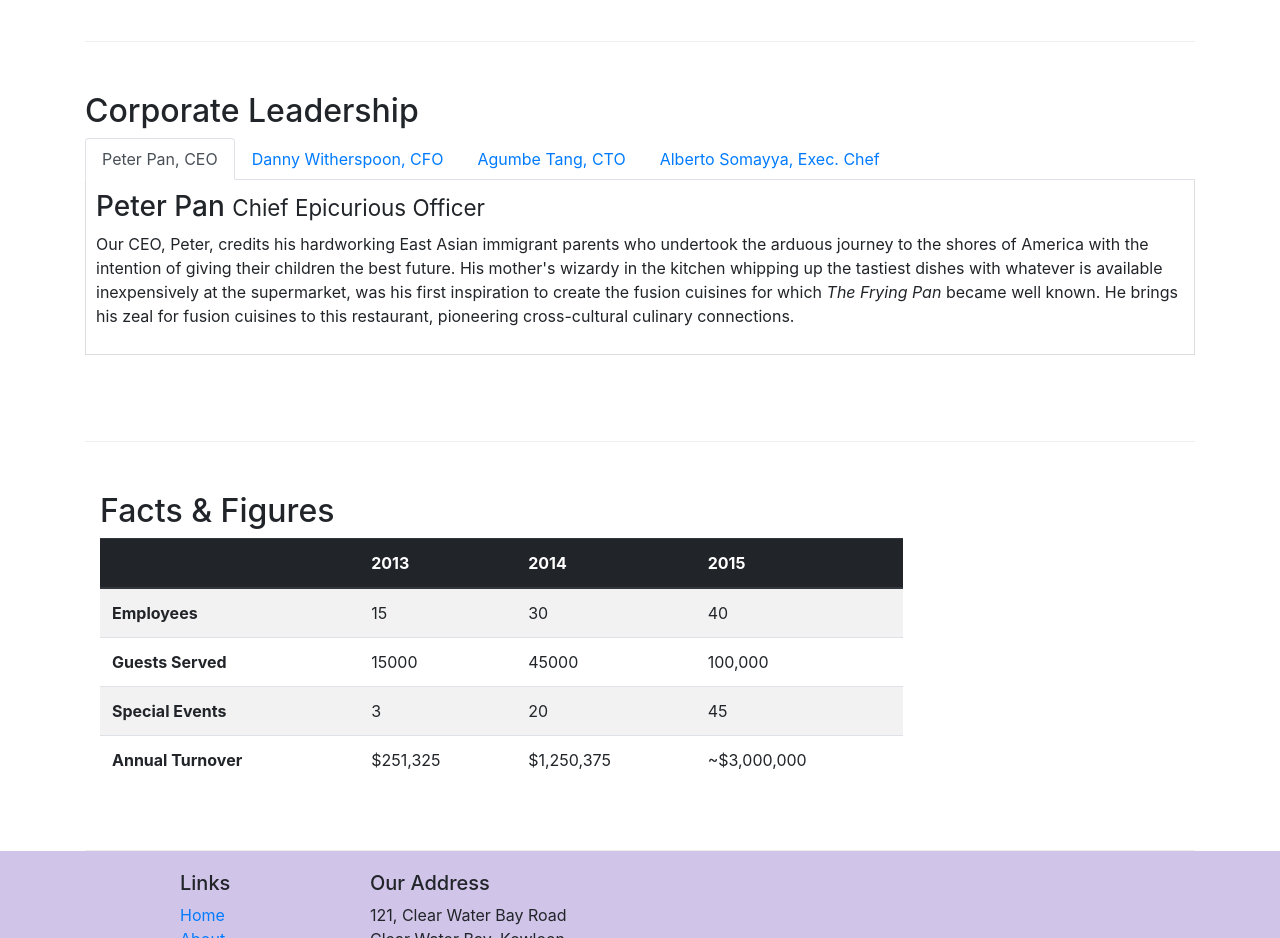
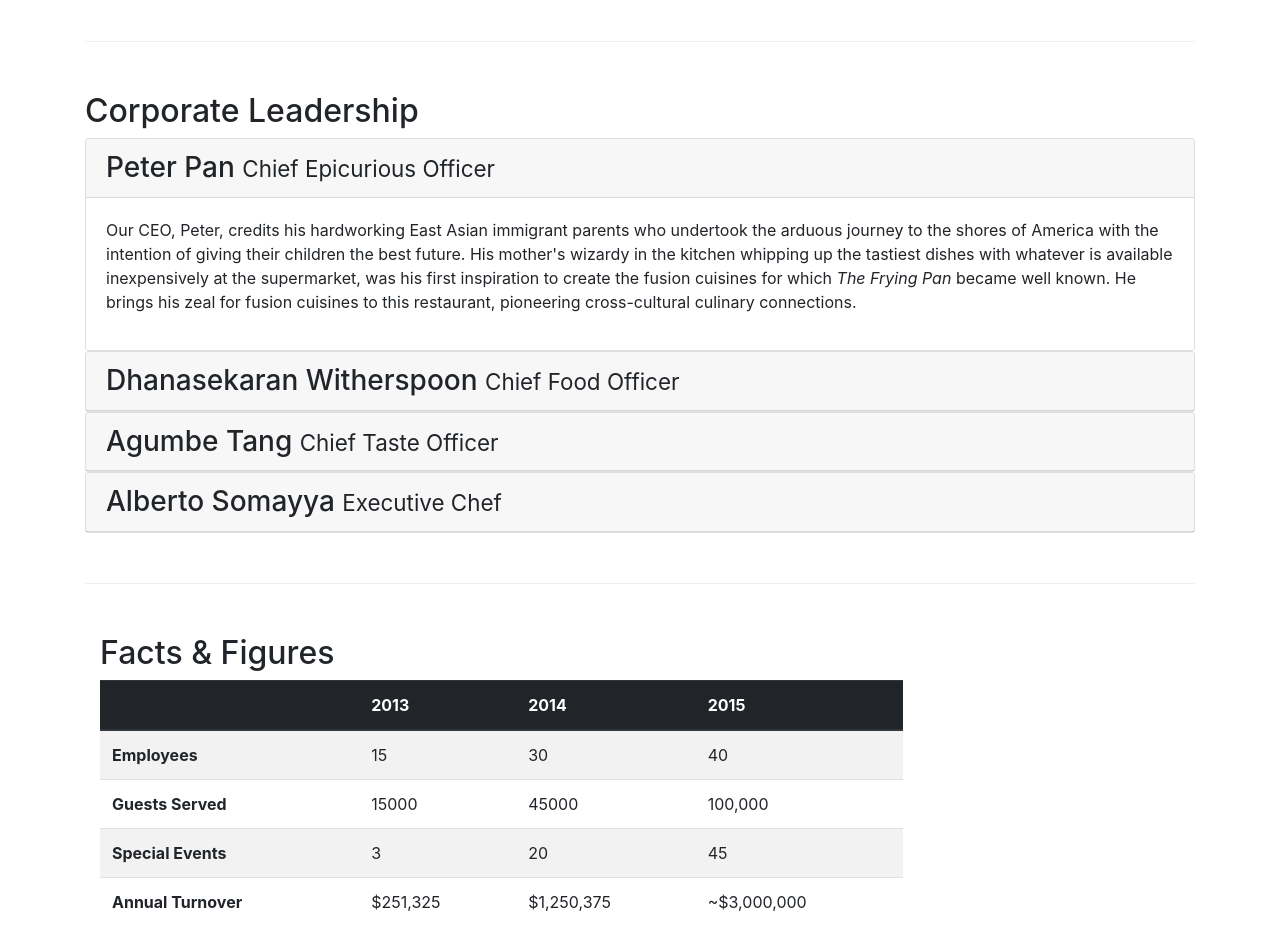
Before and after one commit to KshitijSinghChauhan/Restaurant-Website, a website: page aboutus.html in a window 1280 px wide. Shown: the part 880-1818 px from the top of the page. Drawn offline with nearby package versions, Linux system fonts and the light colour scheme; files whose address does not match are found by name.

Commit message:
Accordion

```diff
--- a/aboutus.html
+++ b/aboutus.html
@@ -100,37 +100,66 @@
             <div >
                 <h2>Corporate Leadership</h2>
 
-                <ul class="nav nav-tabs">
-                    <li class="nav-item">
-                        <a class="nav-link active" href="#peter" role="tab" data-toggle="tab">Peter Pan, CEO</a>
-                    </li>
-                    <li class="nav-item">
-                        <a class="nav-link" href="#danny" role="tab" data-toggle="tab">Danny Witherspoon, CFO</a>
-                    </li>
-                    <li class="nav-item">
-                        <a class="nav-link" href="#agumbe" role="tab" data-toggle="tab">Agumbe Tang, CTO</a>
-                    </li>
-                    <li class="nav-item">
-                        <a class="nav-link" href="#alberto" role="tab" data-toggle="tab">Alberto Somayya, Exec. Chef</a>
-                    </li>
-                </ul>
 
-                <div class="tab-content">
-                    <div role="tabpanel" class="tab-pane fade show active" id="peter">
-                        <h3>Peter Pan <small>Chief Epicurious Officer</small></h3>
-                        <p class="d-none d-sm-block">Our CEO, Peter, credits his hardworking East Asian immigrant parents who undertook the arduous journey to the shores of America with the intention of giving their children the best future. His mother's wizardy in the kitchen whipping up the tastiest dishes with whatever is available inexpensively at the supermarket, was his first inspiration to create the fusion cuisines for which <em>The Frying Pan</em> became well known. He brings his zeal for fusion cuisines to this restaurant, pioneering cross-cultural culinary connections.</p>
+                <div id="accordian">
+                    <div class="card">
+                        <div class="card-header" role="tab" id="peterhead">
+                            <h3 class="mb-0">
+                                <a data-toggle="collapse" data-target="#peter">
+                                    Peter Pan <small>Chief Epicurious Officer</small>
+                                </a>
+                            </h3>
+                        </div>
+                        <div class="collapse show" id="peter" data-parent="#accordian">
+                            <div class="card-body">
+                                <p class="d-none d-sm-block">Our CEO, Peter, credits his hardworking East Asian immigrant parents who undertook the arduous journey to the shores of America with the intention of giving their children the best future. His mother's wizardy in the kitchen whipping up the tastiest dishes with whatever is available inexpensively at the supermarket, was his first inspiration to create the fusion cuisines for which <em>The Frying Pan</em> became well known. He brings his zeal for fusion cuisines to this restaurant, pioneering cross-cultural culinary connections.</p>
+                            </div>
+                        </div>
                     </div>
-                    <div role="tabpanel" class="tab-pane fade" id="danny">
-                        <h3>Dhanasekaran Witherspoon <small>Chief Food Officer</small></h3>
-                        <p class="d-none d-sm-block">Our CFO, Danny, as he is affectionately referred to by his colleagues, comes from a long established family tradition in farming and produce. His experiences growing up on a farm in the Australian outback gave him great appreciation for varieties of food sources. As he puts it in his own words, <em>Everything that runs, wins, and everything that stays, pays!</em></p>
+
+                    <div class="card">
+                        <div class="card-header" role="tab" id="dannyhead">
+                            <h3 class="mb-0">
+                                <a class="collapsed" data-toggle="collapse" data-target="#danny">
+                                    Dhanasekaran Witherspoon <small>Chief Food Officer</small>
+                                </a>
+                            </h3>
+                        </div>
+                        <div class="collapse" id="danny" data-parent="#accordian">
+                            <div class="card-body">
+                                <p class="d-none d-sm-block">Our CFO, Danny, as he is affectionately referred to by his colleagues, comes from a long established family tradition in farming and produce. His experiences growing up on a farm in the Australian outback gave him great appreciation for varieties of food sources. As he puts it in his own words, <em>Everything that runs, wins, and everything that stays, pays!</em></p>
+                            </div>
+                        </div>
                     </div>
-                    <div role="tabpanel" class="tab-pane fade" id="agumbe">
-                        <h3>Agumbe Tang <small>Chief Taste Officer</small></h3>
-                        <p class="d-none d-sm-block">Blessed with the most discerning gustatory sense, Agumbe, our CTO, personally ensures that every dish that we serve meets his exacting tastes. Our chefs dread the tongue lashing that ensues if their dish does not meet his exacting standards. He lives by his motto, <em>You click only if you survive my lick.</em></p>
+
+                    <div class="card">
+                        <div class="card-header" role="tab" id="agumbehead">
+                            <h3 class="mb-0">
+                                <a class="collapsed" data-toggle="collapse" data-target="#agumbe">
+                                    Agumbe Tang <small>Chief Taste Officer</small>
+                                </a>
+                            </h3>
+                        </div>
+                        <div class="collapse" id="agumbe" data-parent="#accordian">
+                            <div class="card-body">
+                                <p class="d-none d-sm-block">Blessed with the most discerning gustatory sense, Agumbe, our CTO, personally ensures that every dish that we serve meets his exacting tastes. Our chefs dread the tongue lashing that ensues if their dish does not meet his exacting standards. He lives by his motto, <em>You click only if you survive my lick.</em></p>
+                            </div>
+                        </div>
                     </div>
-                    <div role="tabpanel" class="tab-pane fade" id="alberto">
-                        <h3>Alberto Somayya <small>Executive Chef</small></h3>
-                        <p class="d-none d-sm-block">Award winning three-star Michelin chef with wide International experience having worked closely with whos-who in the culinary world, he specializes in creating mouthwatering Indo-Italian fusion experiences. He says, <em>Put together the cuisines from the two craziest cultures, and you get a winning hit! Amma Mia!</em></p>
+
+                    <div class="card">
+                        <div class="card-header" role="tab" id="albertohead">
+                            <h3 class="mb-0">
+                                <a class="collapsed" data-toggle="collapse" data-target="#alberto">
+                                    Alberto Somayya <small>Executive Chef</small>
+                                </a>
+                            </h3>
+                        </div>
+                        <div class="collapse " id="alberto" data-parent="#accordian">
+                            <div class="card-body">
+                                <p class="d-none d-sm-block">Award winning three-star Michelin chef with wide International experience having worked closely with whos-who in the culinary world, he specializes in creating mouthwatering Indo-Italian fusion experiences. He says, <em>Put together the cuisines from the two craziest cultures, and you get a winning hit! Amma Mia!</em></p>
+                            </div>
+                        </div>
                     </div>
                 </div>
             </div>
```
